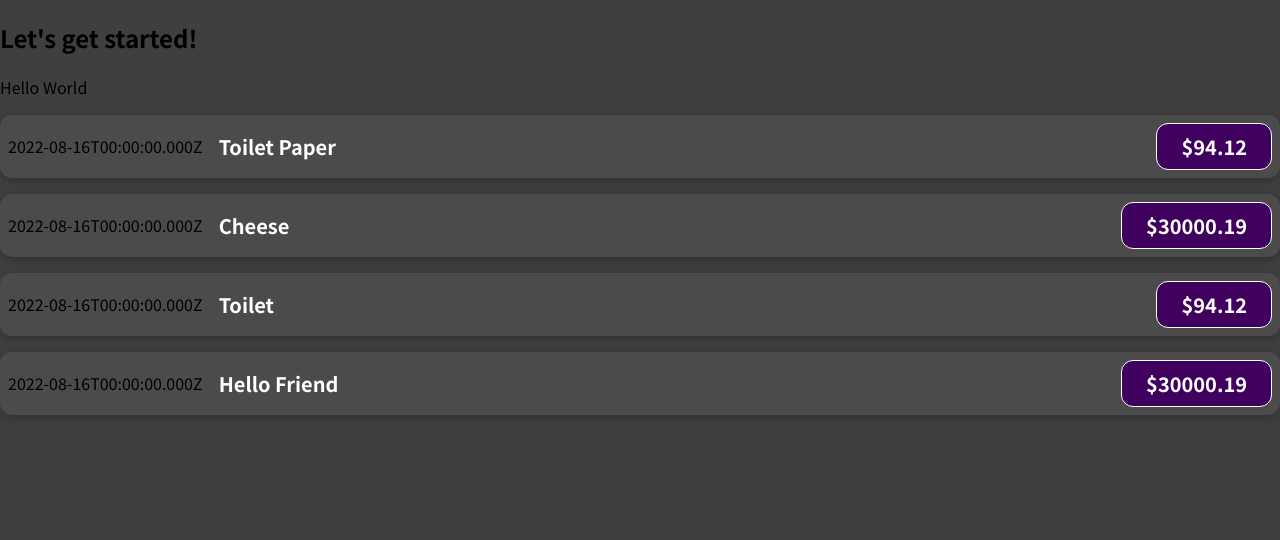
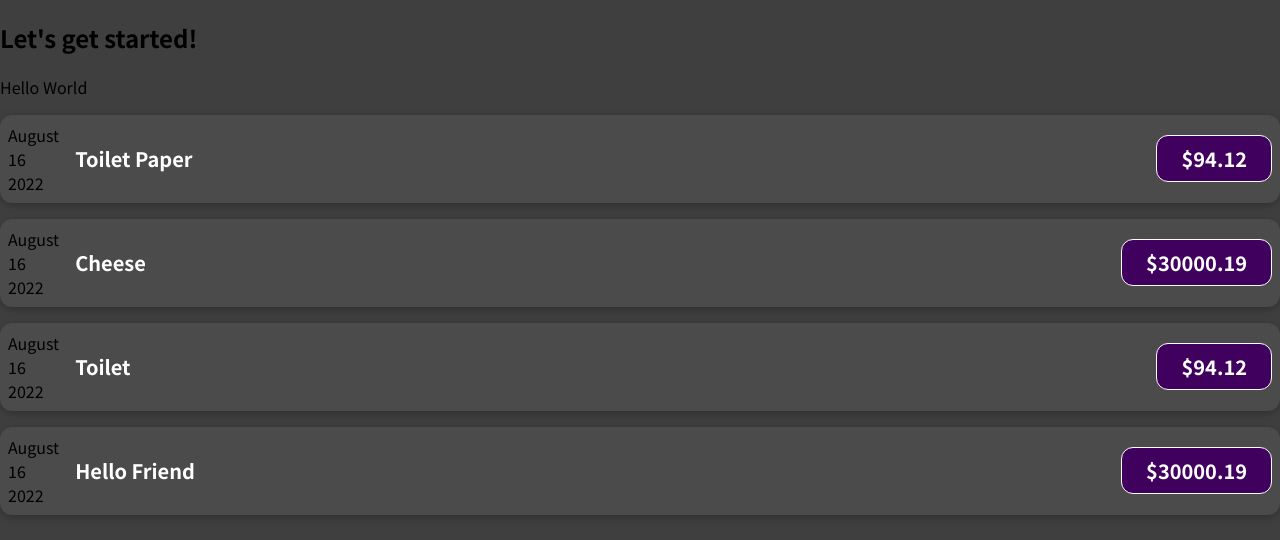
Before and after one commit to AndrewPrud/args-react, a React (Create React App) app in the folder 01-starting-setup/: page / in a window 1280 px wide. Shown: the top 540 px of the page. Built offline with nearby package versions, Linux system fonts and the light colour scheme.

Commit message:
Date format improvement

```diff
--- a/01-starting-setup/src/components/ExpenseItem.js
+++ b/01-starting-setup/src/components/ExpenseItem.js
@@ -2,16 +2,20 @@
 import './ExpenseItem.css';
 
 function ExpenseItem(props){
-    /*const expenseDate = new Date(2022, 6, 16);
-    const expenseTitle = 'Cheese';
-    const expenseAmount = 35322.01*/
+    const month = props.date.toLocaleString('en-US', {month: 'long'});
+    const day = props.date.toLocaleString('en-US', {day: '2-digit'});
+    const year = props.date.getFullYear();
 
     return (
         <div className="expense-item">
-            <div>{props.date.toISOString()}</div>
+            <div>
+                <div>{month}</div>
+                <div>{day}</div>
+                <div>{year}</div>
+            </div>
             <div className='expense-item__description'>
                 <h2>{props.title}</h2>
-                </div>
+            </div>
             <div className="expense-item__price">${props.amount}</div>
         </div>
     );
```
Also changed, not shown: 1 other file (tests, documents, lock files or other folders).
